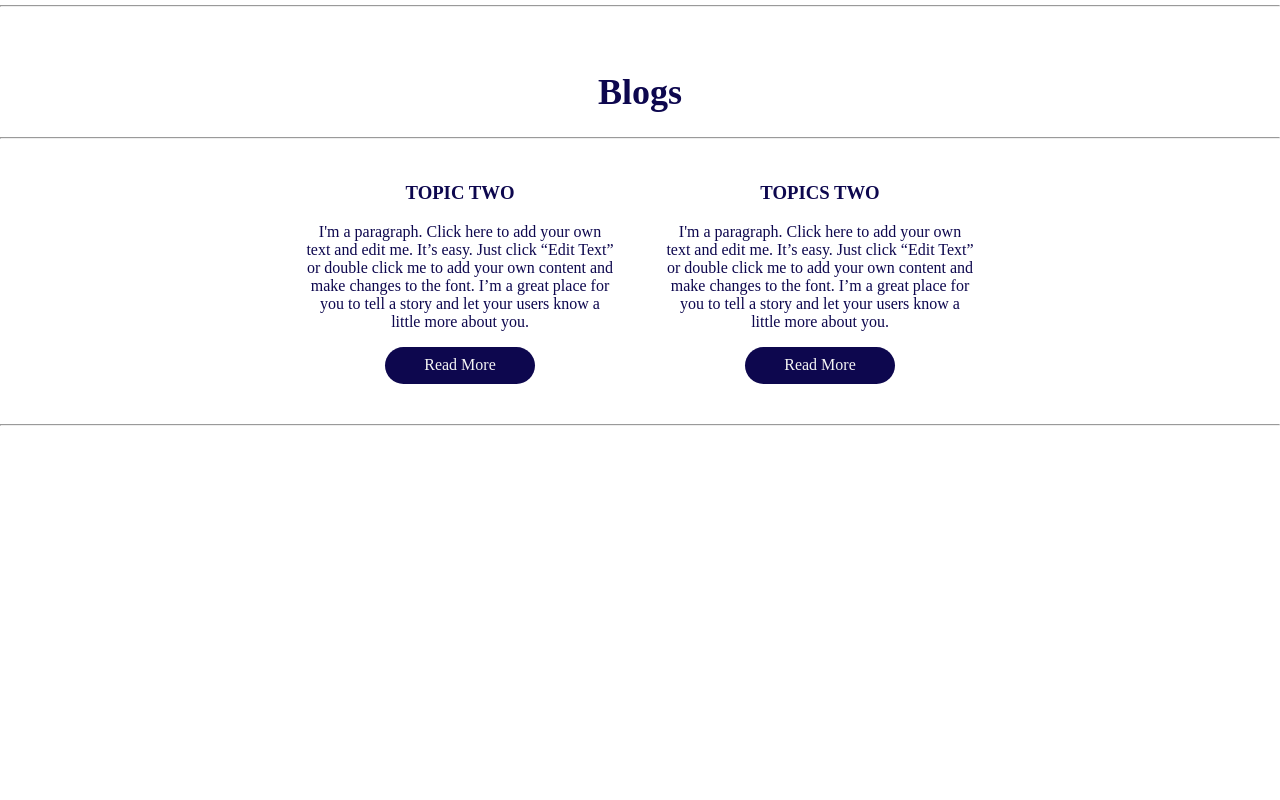
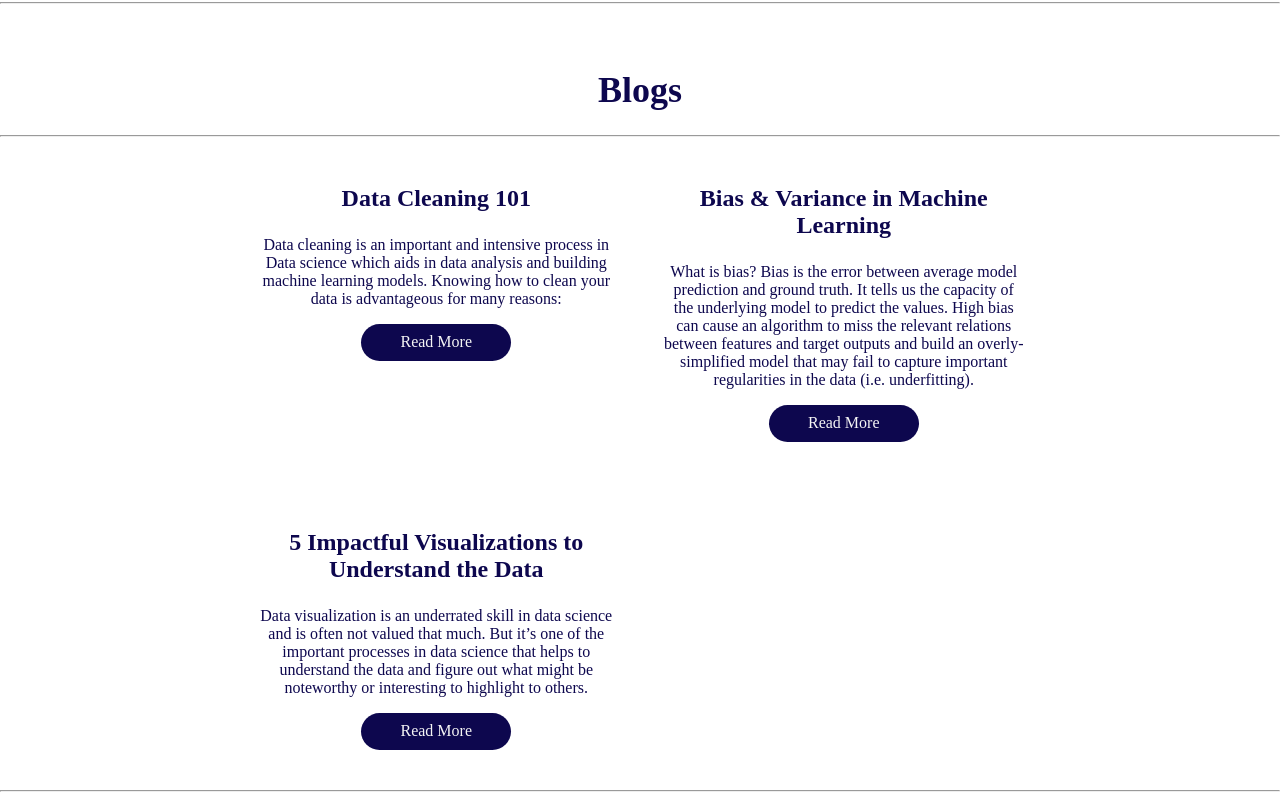
Before and after one commit to UmangLadha/Komal-maheshwari-Portfolio, a plain HTML site: page index.html in a window 1280 px wide. Shown: the part 1100-1900 px from the top of the page. Before the commit the page ends 1534 px from the top, so only its background shows below. Drawn offline with Linux system fonts and the light colour scheme; a web font is replaced by a local one.

Commit message:
added blogs

```diff
--- a/index.html
+++ b/index.html
@@ -100,21 +100,37 @@
     <hr>
     <div class="s1">
         <div class="detail-one">
-        <h3>TOPIC TWO</h3>
-        <P>I'm a paragraph. Click here to add your own text and edit me. It’s easy. Just click “Edit Text” or double
-            click me to add your own content and make changes to the font.
-            I’m a great place for you to tell a story and let your users know a little more about you.
+            <h3>Data Cleaning 101</h3>
+            <P>Data cleaning is an important and intensive process in Data science which aids in data analysis and
+                building machine learning models. Knowing how to clean your data is advantageous for many reasons:
             </P>
-        <a class="link link-primary" href="#">Read More</a>
+            <a class="link link-primary" href="https://komalmaheshwari01.medium.com/data-cleaning-101-a5dccd695dfe"
+                target="_blank">Read More</a>
         </div>
 
         <div class="detail-one">
-        <h3>TOPICS TWO</h3>
-        <P>I'm a paragraph. Click here to add your own text and edit me. It’s easy. Just click “Edit Text” or double
-            click me to add your own content and make changes to the font.
-            I’m a great place for you to tell a story and let your users know a little more about you.
+            <h3>Bias & Variance in Machine Learning</h3>
+            <P>What is bias?
+                Bias is the error between average model prediction and ground truth. It tells us the capacity of the
+                underlying model to predict the values.
+                High bias can cause an algorithm to miss the relevant relations between features and target outputs and
+                build an overly-simplified model that may fail to capture important regularities in the data (i.e.
+                underfitting).
             </P>
-        <a class="link link-primary" href="#">Read More</a>
+            <a class="link link-primary"
+                href="https://medium.com/analytics-vidhya/bias-variance-in-machine-learning-1bfbefd4285d"
+                target="_blank">Read More</a>
+        </div>
+
+        <div class="detail-one">
+            <h3>5 Impactful Visualizations to Understand the Data</h3>
+            <P>Data visualization is an underrated skill in data science and is often not valued that much. But it’s one
+                of the important processes in data science that helps to understand the data and figure out what might
+                be noteworthy or interesting to highlight to others.
+            </P>
+            <a class="link link-primary"
+                href="https://medium.com/analytics-vidhya/5-impactful-visualizations-to-understand-the-data-5808c064d4f4"
+                target="_blank">Read More</a>
         </div>
     </div>
 
--- a/style.css
+++ b/style.css
@@ -65,6 +65,7 @@ body {
     /* text-align: left; */
     margin: auto;
 }
+
 .header-details{
     padding-left: 1rem;
     margin: auto;
@@ -84,11 +85,11 @@ body {
 .s1{
     text-align: center;
     margin: auto;
-    max-width: 700px;
+    max-width: 800px;
     color: var(--dark-blue);
     display: grid;
     grid-template-columns: repeat(auto-fill, minmax(300px, 1fr));
-    gap:20px;
+    gap:15px;
 
 }
 .detail-one{
@@ -96,6 +97,13 @@ body {
     margin: 3rem, auto;
     text-align: center;
 }
+
+.detail-one h3{
+    font-weight: bold;
+    font-size: x-large;
+
+}
+
 .link{
     box-sizing: border-box;
     text-decoration: none;
```
Lines whose indentation alone changed are shown as unchanged.
